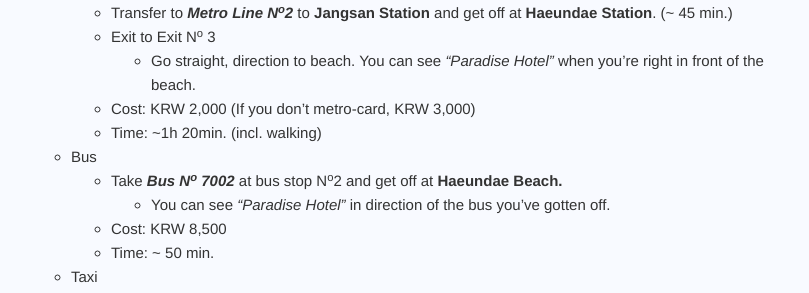
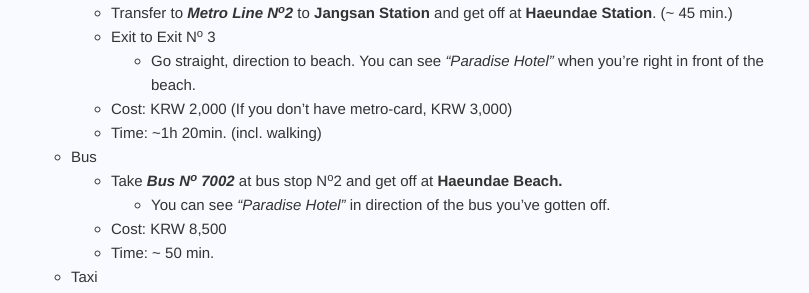
Before and after one commit to SQM2021/SQM2021.github.io, a Jekyll site: the page built from _pages/travel-info/transport-information.md, in a window 1280 px wide and 900 px high, scrolled down 2769 px. Shown: the part 160-453 px from the top of the window, without its empty margins (429-1238 px from the left). Built offline with Jekyll 4.4.1, drawn with Linux system fonts in a browser that asks for light colours.

Commit message:
20210828-02

```diff
--- a/_pages/travel-info/transport-information.md
+++ b/_pages/travel-info/transport-information.md
@@ -59,7 +59,7 @@
   * Transfer to ***Metro Line N<sup>o</sup>2*** to **Jangsan Station** and get off at **Haeundae Station**.  (~ 45 min.)
   * Exit to Exit N<sup>o</sup> 3
     * Go straight, direction to beach. You can see *"Paradise Hotel"* when you're right in front of the beach.
-  * Cost: KRW 2,000 (If you don't metro-card, KRW 3,000)
+  * Cost: KRW 2,000 (If you don't have metro-card, KRW 3,000)
   * Time: ~1h 20min. (incl. walking)
 * Bus
   * Take ***Bus N<sup>o</sup> 7002*** at bus stop N<sup>o</sup>2 and get off at **Haeundae Beach.**
```
